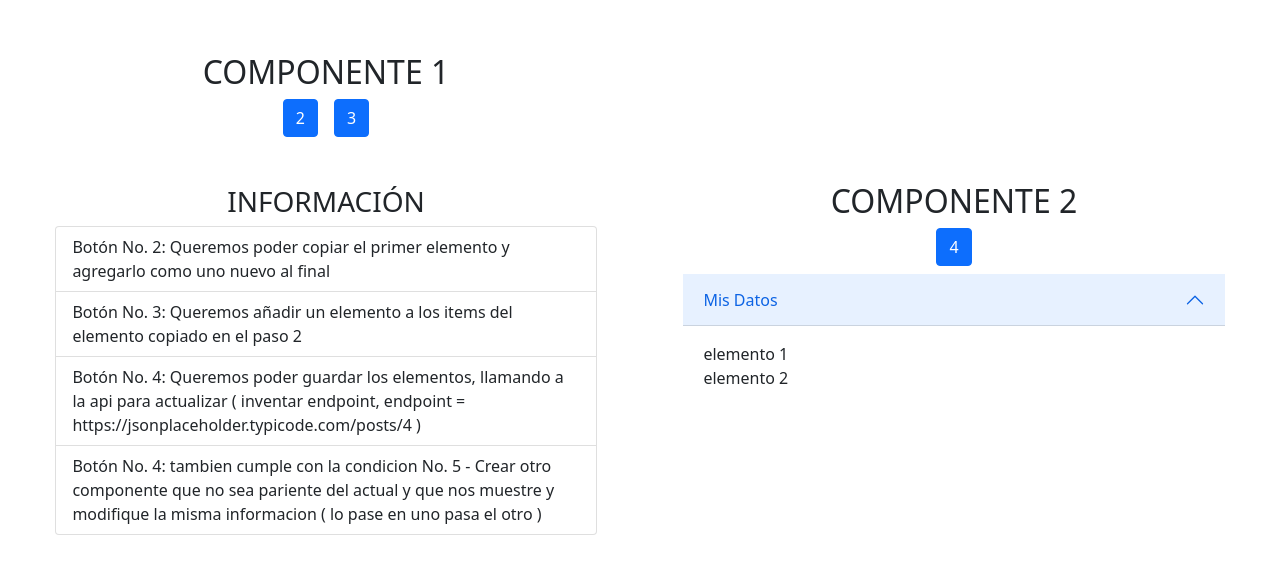
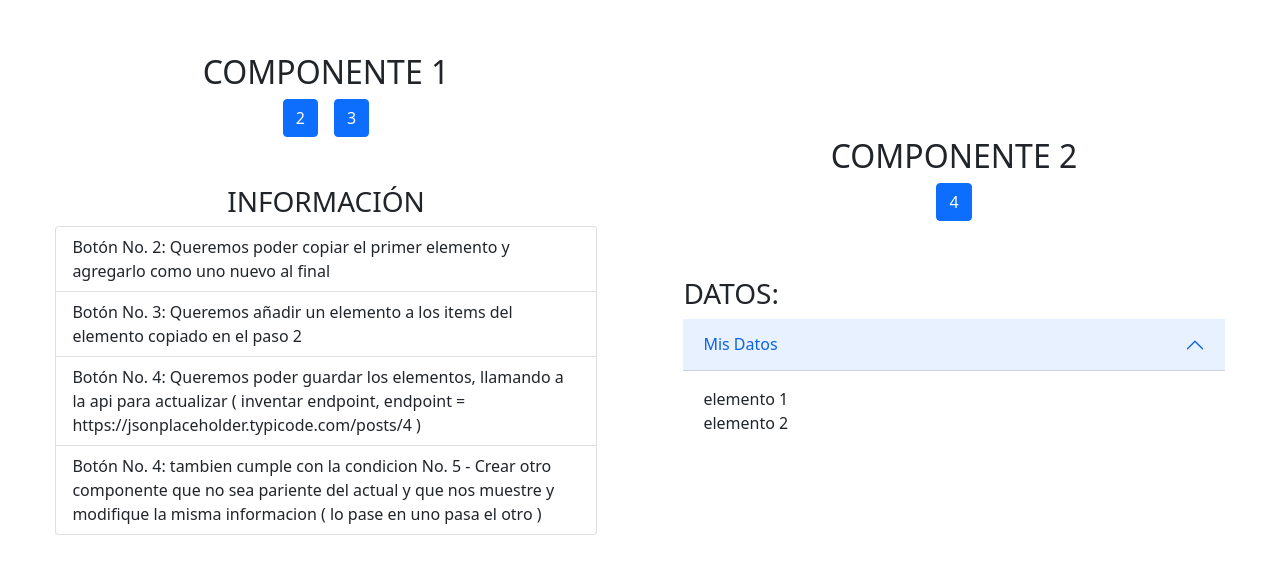
Before and after one commit to ssaurexd/test-esfirus, a React (Create React App) app: page / in a window 1280 px wide. Shown: the part 106-680 px from the top of the page. Built offline with nearby package versions, Linux system fonts and the light colour scheme.

Commit message:
Data h3 added

```diff
--- a/src/components/Second.jsx
+++ b/src/components/Second.jsx
@@ -42,7 +42,8 @@ export const Second = () => {
 				</button>
 			</div>
 			{/* DATA */}
-			<div className='container' >
+			<div className='container mt-5 ' >
+				<h3>DATOS:</h3>
 				<div className='accordion accordion-flush' id='accordionExample' >
 					{
 						data.length && data.map( ( item, index ) => (
```
